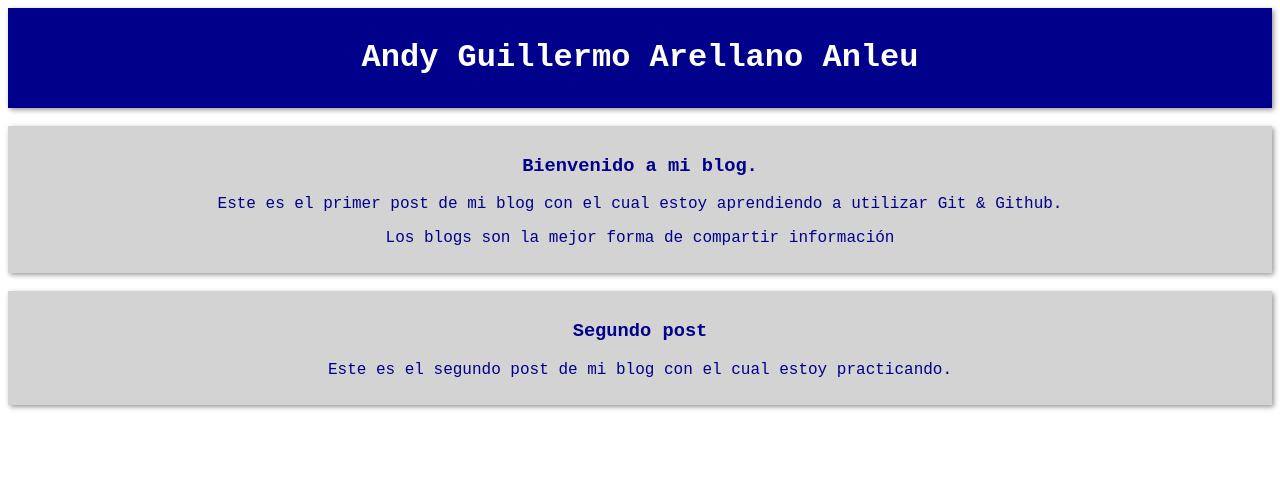
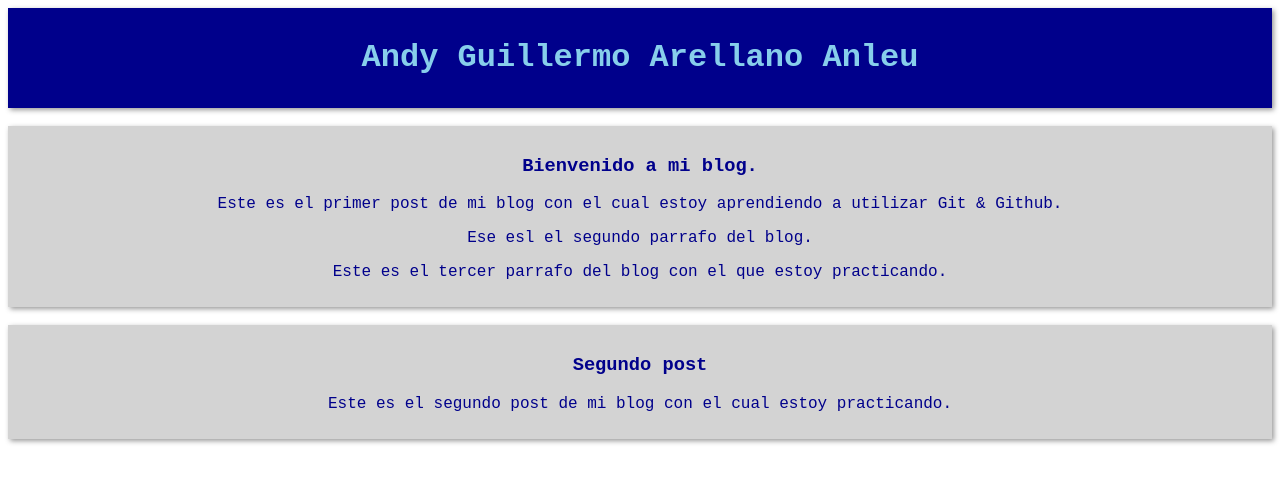
Before and after one commit to Anduriz/blog, a plain HTML site: page index.html in a window 1280 px wide. Drawn offline with Linux system fonts and the light colour scheme.

Commit message:
Modifique el color y el texto del primer post

```diff
--- a/css/estilos.css
+++ b/css/estilos.css
@@ -5,7 +5,7 @@ body{
 
 #header{
     background-color: darkblue;
-    color: white;
+    color: skyblue;
     padding-top: 10px;
     padding-bottom: 10px;
     box-shadow: 2px 2px 5px #999;
--- a/index.html
+++ b/index.html
@@ -11,7 +11,8 @@
     <div id="container">
         <h3>Bienvenido a mi blog.</h3>
         <p>Este es el primer post de mi blog con el cual estoy aprendiendo a utilizar Git & Github.</p>
-        <p>Los blogs son la mejor forma de compartir información</p>
+        <p>Ese esl el segundo parrafo del blog.</p>
+        <p>Este es el tercer parrafo del blog con el que estoy practicando.</p>
     </div>
     <br>
     <div id="container">
```
